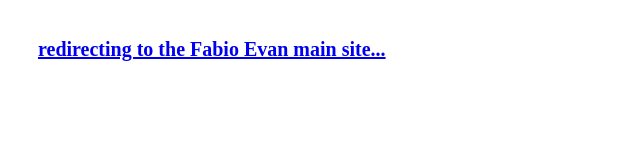
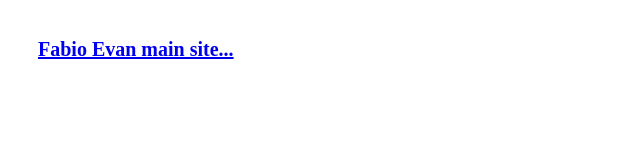
Before and after one commit to fabioevan/fabioevan.github.io, a plain HTML site: page index.html in a window 1280 px wide. Shown: the whole page, without its empty margins (0-640 px from the left). Drawn offline with Linux system fonts and the light colour scheme.

Commit message:
Update index.html

```diff
--- a/index.html
+++ b/index.html
@@ -6,9 +6,9 @@
     <meta charset="utf-8">
     <!--[if IE]><meta http-equiv='X-UA-Compatible' content='IE=edge,chrome=1'><![endif]-->
     <meta name="viewport" content="width=device-width, initial-scale=1, maximum-scale=1" />
-    <meta http-equiv="refresh" content="10;URL=https://www.fabioevan.it">
+    <meta http-equiv="refresh" content="5;URL=https://www.fabioevan.it">
   </head>
   <body style="padding:30px">
-    <a href="https://www.fabioevan.it" style="font-size:20px;font-weight:bold;">redirecting to the Fabio Evan main site...</a>
+    <a href="https://www.fabioevan.it" style="font-size:20px;font-weight:bold;">Fabio Evan main site...</a>
   </body>
 </html>
```
